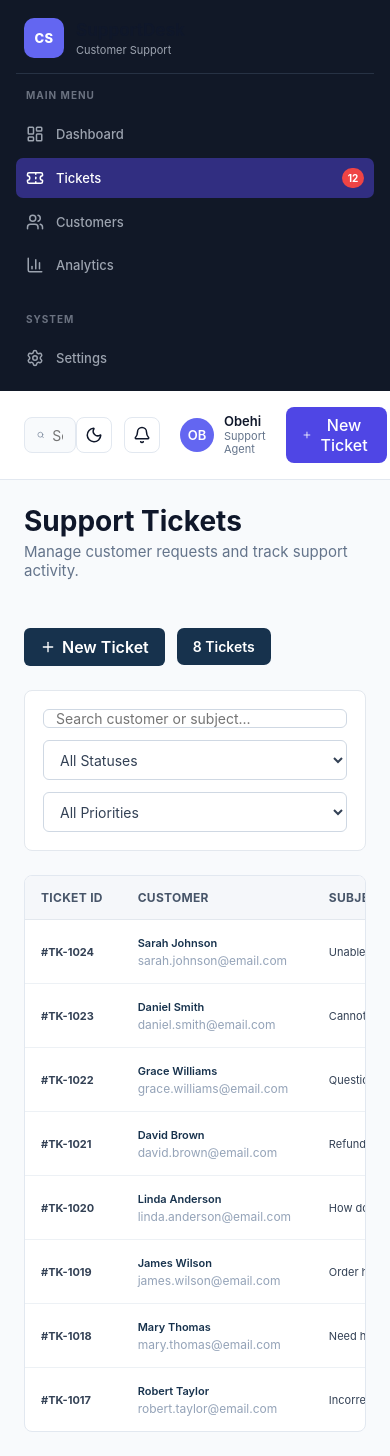
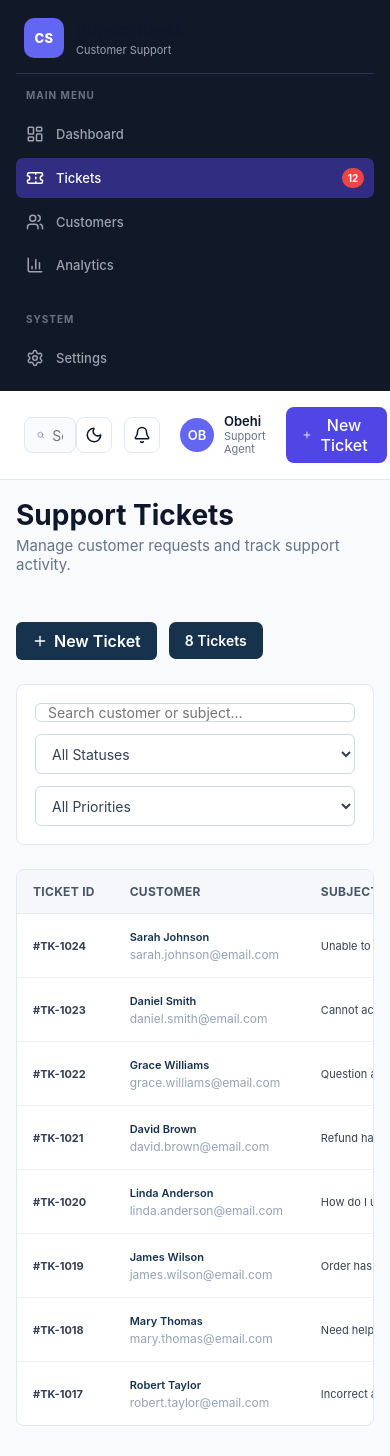
Before and after one commit to Obehi123-beep/customer-support-dashboard, a React (Vite) app: page / in a window 390 px wide. Built offline with nearby package versions, Linux system fonts and the light colour scheme.

Commit message:
Update App.css layout styles

```diff
--- a/src/App.css
+++ b/src/App.css
@@ -23,20 +23,33 @@
 html,
 body,
 #root {
-  height: 100%;
+  min-height: 100%;
 }
 
 body {
-  font-family: -apple-system, BlinkMacSystemFont, "Segoe UI", Roboto, Oxygen, Ubuntu, Cantarell, sans-serif;
+  font-family:
+    -apple-system,
+    BlinkMacSystemFont,
+    "Segoe UI",
+    Roboto,
+    Oxygen,
+    Ubuntu,
+    Cantarell,
+    sans-serif;
+
   background-color: var(--bg-main);
   color: var(--text-primary);
-  transition: background-color 0.3s ease, color 0.3s ease;
+
+  transition:
+    background-color 0.3s ease,
+    color 0.3s ease;
 }
 
 .app-container {
   display: flex;
-  height: 100%;
   width: 100%;
+  min-height: 100vh;
+  background-color: var(--bg-main);
 }
 
 .main-content {
@@ -44,20 +57,49 @@ body {
   display: flex;
   flex-direction: column;
   min-width: 0;
+  min-height: 100vh;
+
   background-color: var(--bg-main);
+
   transition: background-color 0.3s ease;
 }
 
 .content-area {
   flex: 1;
+  width: 100%;
+  min-width: 0;
   padding: 24px;
+
+  overflow-x: hidden;
 }
+
+/* -------------------------------- */
+/* TABLET */
+/* -------------------------------- */
+
+@media (max-width: 1024px) {
+  .content-area {
+    padding: 20px;
+  }
+}
+
+/* -------------------------------- */
+/* MOBILE */
+/* -------------------------------- */
 
 @media (max-width: 768px) {
   .app-container {
     flex-direction: column;
+    min-height: 100vh;
   }
+
   .main-content {
     width: 100%;
+    min-height: auto;
+  }
+
+  .content-area {
+    padding: 18px 16px 24px;
+    overflow-x: hidden;
   }
 }
```
